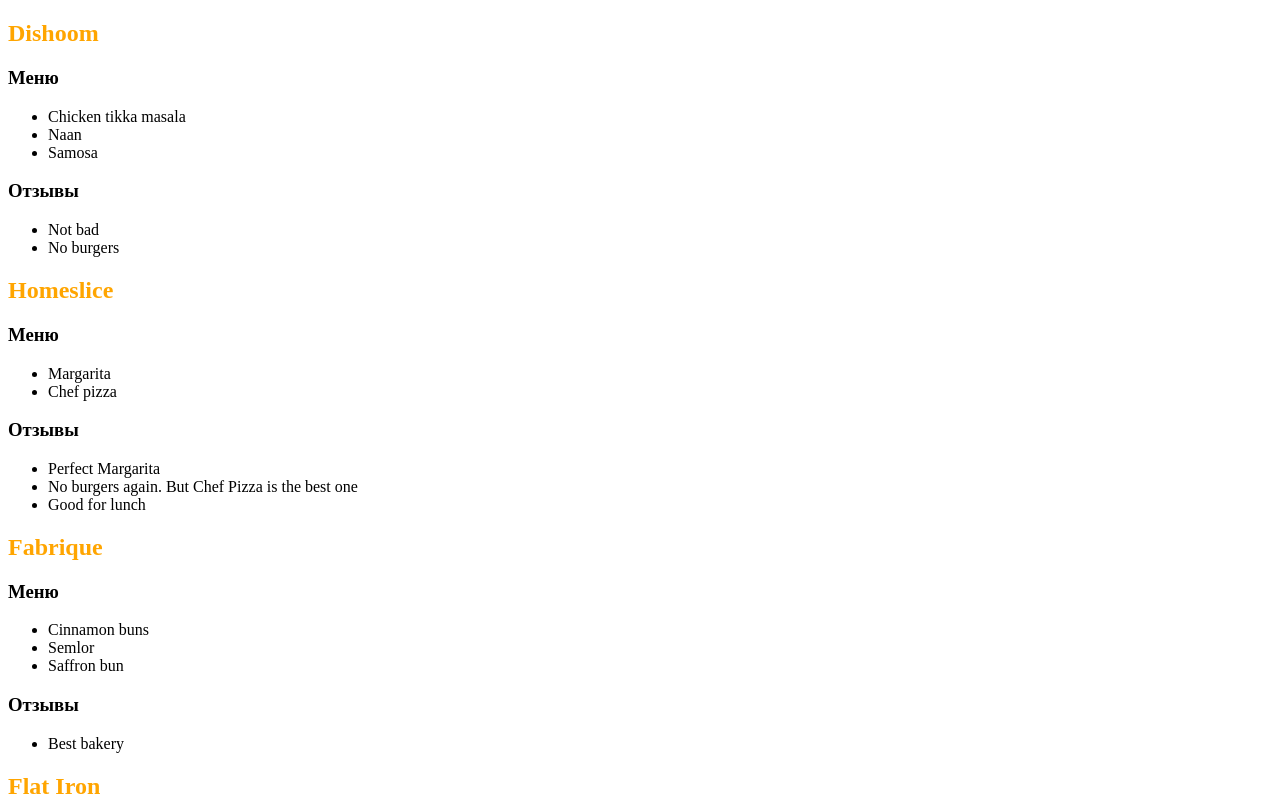
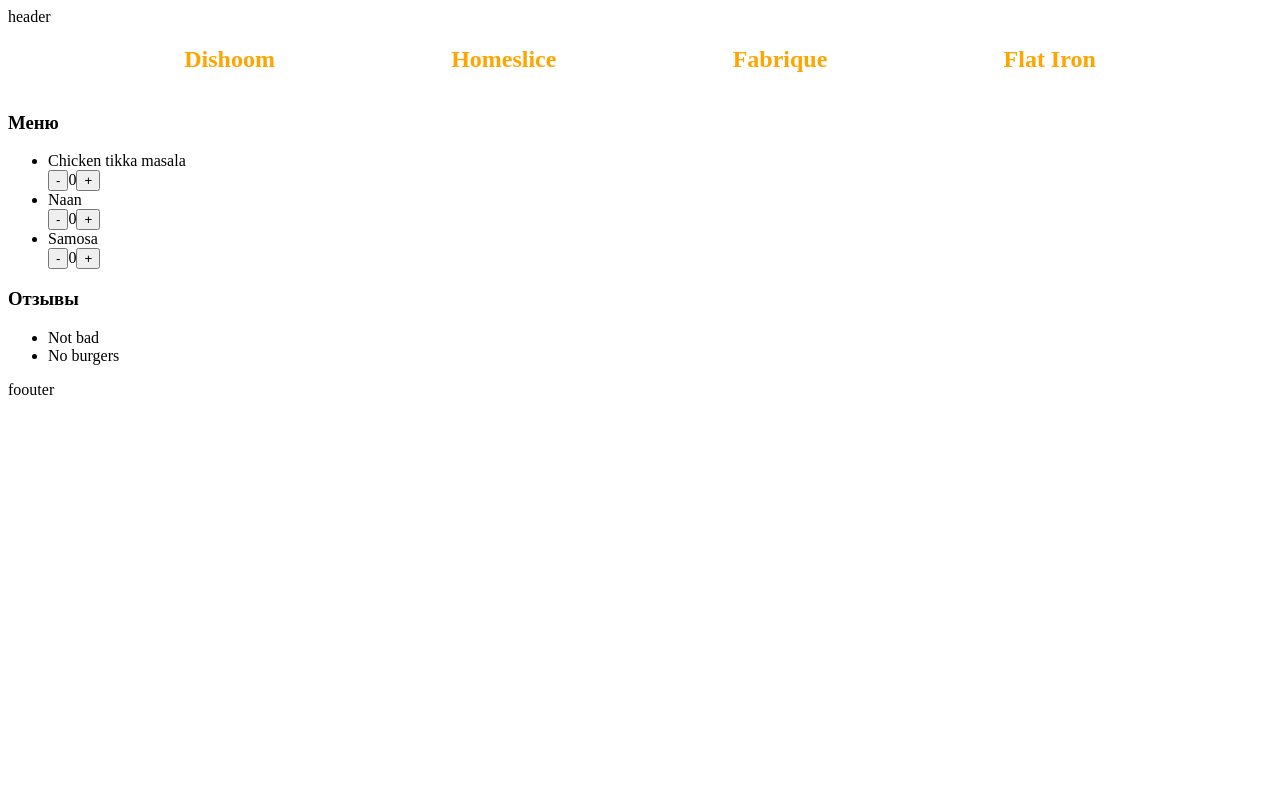
Before and after one commit to ravewns/food-delivery, a React (Vite) app: page / in a window 1280 px wide. Shown: the top 800 px of the page. Built offline with nearby package versions, Linux system fonts and the light colour scheme.

Commit message:
create components

```diff
--- a/eslint.config.js
+++ b/eslint.config.js
@@ -33,6 +33,7 @@
         "warn",
         { allowConstantExport: true },
       ],
+      "react/prop-types": 0,
     },
   },
 ];
--- /dev/null
+++ b/src/components/app/app.jsx
@@ -0,0 +1,17 @@
+import { useState } from "react";
+import { restaurants } from "../../../materials/mock";
+import { RestaurantTab } from "../restaurant-tab/restaurant-tab";
+import { Layout } from "../layout/layout";
+import { RestaurantBlock } from "../restaurant-block/restaurant-block";
+
+export const App = () => {
+  const [selectedId, setSelectedId] = useState(restaurants[0].id);
+  const selectedRestaurant = restaurants.find((restaurant) => restaurant.id === selectedId);
+
+  return (
+    <Layout>
+      <RestaurantTab restaurants={restaurants} onSelect={setSelectedId} />
+      <RestaurantBlock restaurant={selectedRestaurant} />
+    </Layout>
+  );
+};
--- /dev/null
+++ b/src/components/counter/counter.jsx
@@ -0,0 +1,27 @@
+import { useState } from "react";
+
+export const Counter = () => {
+  const [count, setCount] = useState(0);
+
+  return (
+    <div>
+      <button
+        onClick={() => {
+          if (count > 0) setCount(count - 1);
+        }}
+      >
+        -
+      </button>
+
+      {count}
+
+      <button
+        onClick={() => {
+          if (count < 5) setCount(count + 1);
+        }}
+      >
+        +
+      </button>
+    </div>
+  );
+};
--- /dev/null
+++ b/src/components/layout/layout.jsx
@@ -0,0 +1,9 @@
+export const Layout = ({ children }) => {
+  return (
+    <div>
+      <header>header</header>
+      {children}
+      <footer>foouter</footer>
+    </div>
+  );
+};
--- /dev/null
+++ b/src/components/restaurant-block/restaurant-block.jsx
@@ -0,0 +1,11 @@
+import { RestaurantDish } from "../restaurant-dish/restaurant-dish";
+import { RestaurantReview } from "../restaurant-review/restaurant-review";
+
+export const RestaurantBlock = ({ restaurant }) => {
+  return (
+    <div>
+      <RestaurantDish restaurant={restaurant} />
+      <RestaurantReview restaurant={restaurant} />
+    </div>
+  );
+};
--- /dev/null
+++ b/src/components/restaurant-dish/restaurant-dish.jsx
@@ -0,0 +1,17 @@
+import { Counter } from "../counter/counter";
+
+export const RestaurantDish = ({ restaurant }) => {
+  return (
+    <div>
+      <h3>Меню</h3>
+      <ul className="restaurant-menu">
+        {restaurant.menu.map((dish) => (
+          <li key={dish.id} className="restaurant-dish">
+            {dish.name}
+            <Counter />
+          </li>
+        ))}
+      </ul>
+    </div>
+  );
+};
--- /dev/null
+++ b/src/components/restaurant-review/restaurant-review.jsx
@@ -0,0 +1,14 @@
+export const RestaurantReview = ({ restaurant }) => {
+  return (
+    <div>
+      <h3>Отзывы</h3>
+      <ul className="restaurant-reviews">
+        {restaurant.reviews.map((review) => (
+          <li key={review.id} className="restaurant-review">
+            {review.text}
+          </li>
+        ))}
+      </ul>
+    </div>
+  );
+};
--- /dev/null
+++ b/src/components/restaurant-tab/restaurant-tab.jsx
@@ -0,0 +1,21 @@
+export const RestaurantTab = ({ restaurants, onSelect }) => {
+  return (
+    <div className="restaurants-list" style={{ display: "flex", justifyContent: "space-evenly" }}>
+      {restaurants.map((restaurant) => {
+        return (
+          <div key={restaurant.id} className="restaurant">
+            <h2
+              className="restaurant-name"
+              onClick={() => {
+                onSelect(restaurant.id);
+              }}
+              style={{ color: "orange", cursor: "pointer" }}
+            >
+              {restaurant.name}
+            </h2>
+          </div>
+        );
+      })}
+    </div>
+  );
+};
--- a/src/main.jsx
+++ b/src/main.jsx
@@ -1,24 +1,6 @@
 import { createRoot } from "react-dom/client";
-import { restaurants } from "../materials/mock";
+import { App } from "./components/app/app";
 const root = document.getElementById("root");
 const reactRoot = createRoot(root);
 
-reactRoot.render(
-  <div className="layout">
-    <div className="restaurants">
-      {restaurants.map((restaurant) => (
-        <div key={restaurant.id} className="restaurant">
-           <h2 className="restaurant-name" style={{ color: "orange" }}>{restaurant.name}</h2>
-           <h3>Меню</h3>
-           <ul className="restaurant-menu">
-             {restaurant.menu.map((dish) => <li className="restaurant-dish">{dish.name}</li>)}
-           </ul>
-           <h3>Отзывы</h3>
-           <ul className="restaurant-reviews">
-             {restaurant.reviews.map((elreviews) => <li className="restaurant-review">{elreviews.text}</li>)}
-           </ul>
-        </div>
-      ))}
-    </div>
-  </div>
-);
+reactRoot.render(<App />);
```
